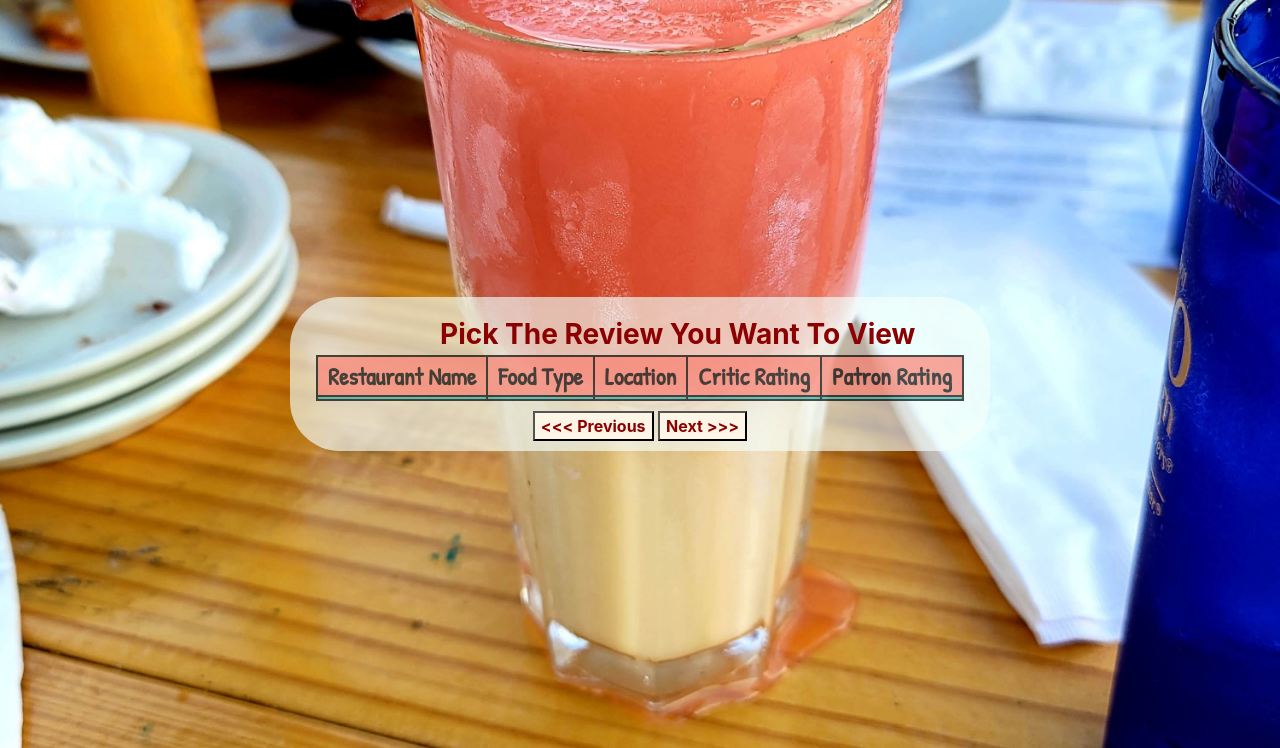
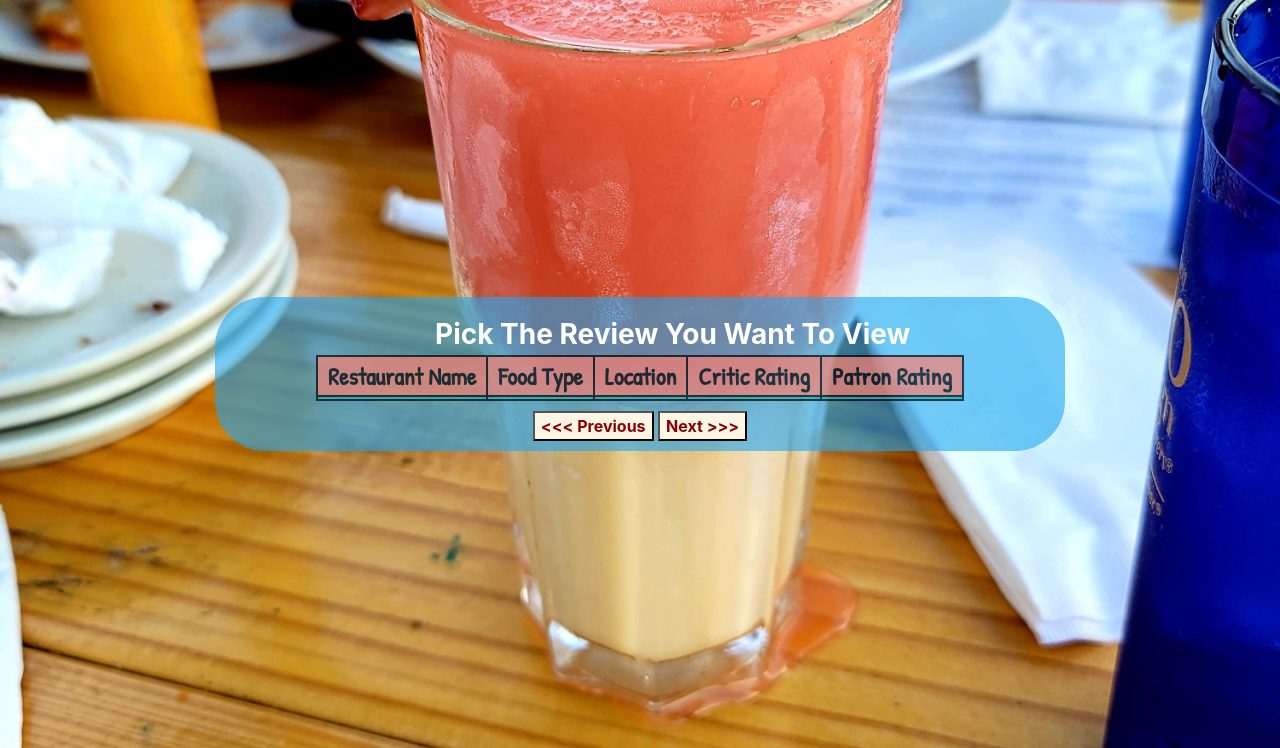
Before and after one commit to pedrito88/Restaurant, a website: page client/view-restaurant-review.html in a window 1280 px wide. Shown: the part 52-800 px from the top of the page. Drawn offline with nearby package versions, Linux system fonts and the light colour scheme; no server answers.

Commit message:
css
change a few things from the css file.

```diff
--- a/client/css/restaurant.css
+++ b/client/css/restaurant.css
@@ -20,7 +20,6 @@
 
   .header a {
       float: left;
-      /*      color: darkblue;*/
       text-align: center;
       padding: 12px;
       text-decoration: none;
@@ -44,7 +43,7 @@
 
   .headerLinks:hover {
       text-decoration: none;
-      background-color: black;
+      background-color: rgba(0,0,0,0.75);
       color: lightseagreen;
       font-weight: bolder;
   }
@@ -182,6 +181,7 @@
       margin: auto;
       margin-top: 5px;
       opacity: 0.70;
+
   }
 
   th {
@@ -237,19 +237,19 @@
   #view-div {
       position: relative;
       padding-top: 10px;
-      width: 700px;
+      width: 850px;
       border-radius: 50px;
       margin: auto;
       margin-top: 300px;
-      background: rgba(245, 255, 250, 0.65);
+      background: rgba(34, 167, 240, 0.60);
 
   }
 
   #view-h4 {
-      color: darkred;
+      color: white;
       font-weight: bolder;
       text-align: center;
-      padding-left: 150px;
+      padding-left: 220px;
   }
 
   .view-th {
```
